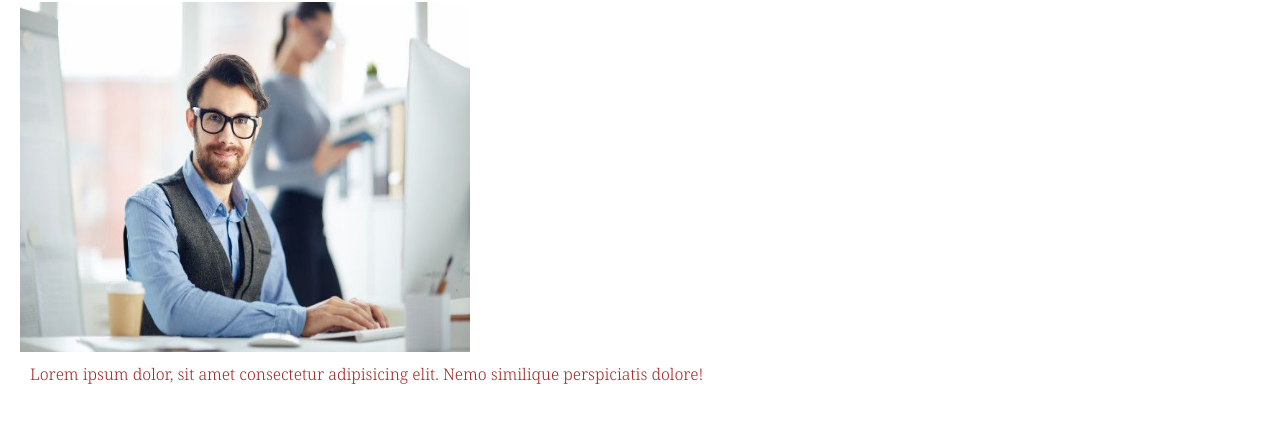
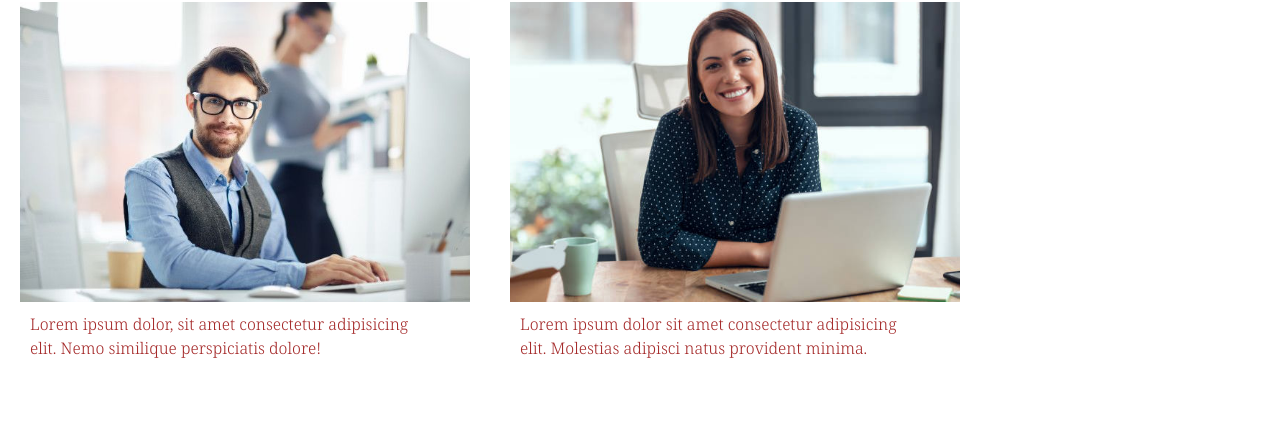
Before and after one commit to Rocconesci344/entregacoder2, a plain HTML site: page paginas/empleados.html in a window 1280 px wide. Shown: the part 176-622 px from the top of the page. Drawn offline with nearby package versions, Linux system fonts and the light colour scheme.

Commit message:
arregle empleados

```diff
--- a/estilos/estilos.css
+++ b/estilos/estilos.css
@@ -89,8 +89,10 @@ header{
     color: darkorange;
 }
 .imgem{
-    width: 450px;
-    height: 350px;
+    max-width: 450px;
+    width: 100%;
+    max-height: 350px;
+    height: 100%;
 }
 .parrafoem{
     color: brown;
@@ -115,6 +117,8 @@ header{
 .pimg{
     align-items: flex-start;
     padding: 10px;
+    width: 400px;
+    height: 150px;
 }
 .bg-body-tertiary{
     --bs-bg-opacity:none
```
